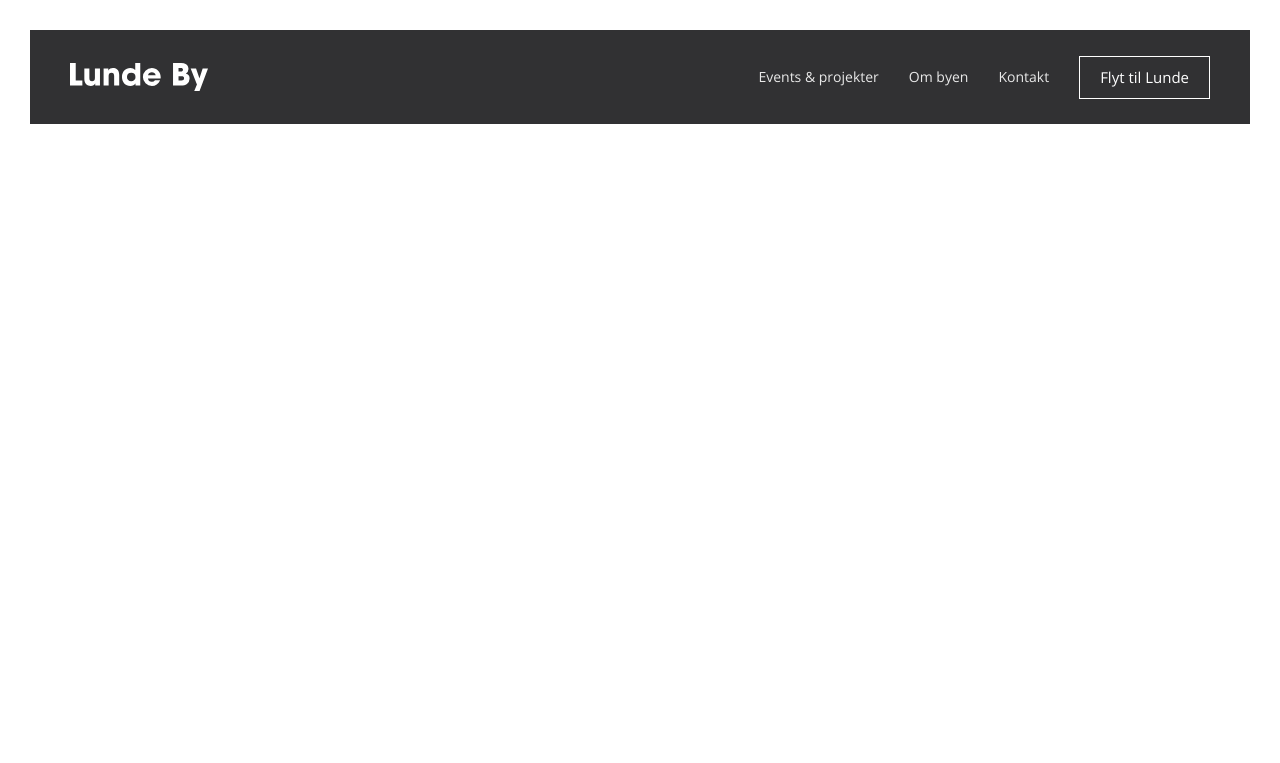
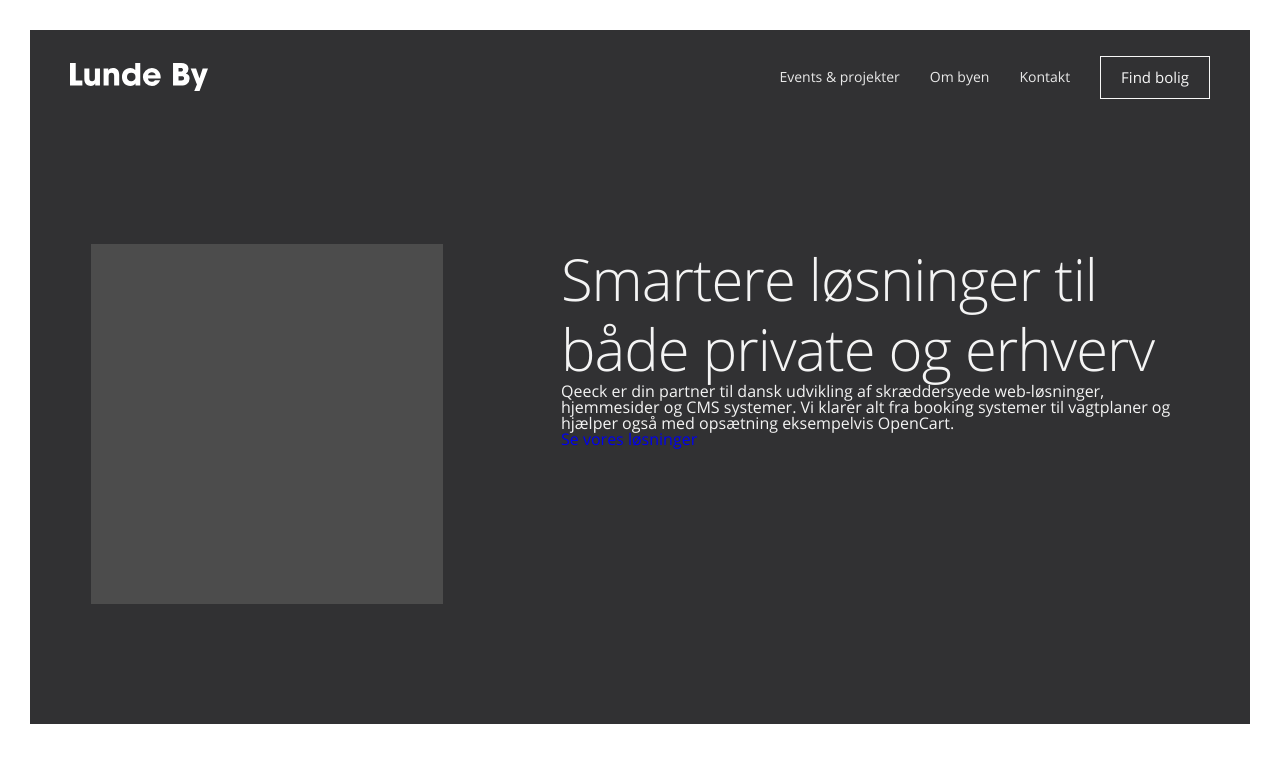
Before and after one commit to joachimhviid/P6-Lunde, a PHP site: page / in a window 1280 px wide. Shown: the top 763 px of the page. Run offline with PHP 8.4, Linux system fonts and the light colour scheme.

Commit message:
Started designing front page header

```diff
--- a/css/main.css
+++ b/css/main.css
@@ -74,13 +74,13 @@ nav li .btn {
 	display: block;
 	box-sizing: border-box;
 	text-decoration: none;
-	color: #FFFFFF;
+	color: #F7F7F7;
 	font-size: 15px;
-	border: 1px solid #FFFFFF;
+	border: 1px solid #F7F7F7;
 	padding: 13px 20px;
 	transition: color 0.3s, background 0.3s, border 0.3s;
 } nav li .btn:hover {
-	background: rgba(255, 255, 255, 0.2);
+	background: rgba(220, 220, 220, 0.2);
 	cursor: pointer;
 }
 
@@ -90,7 +90,7 @@ nav li .dropdown {
 	width: 30px;
 } nav li .dropdown div {
 	width: 30px;
-	background: #F4F4F4;
+	background: #F7F7F7;
 	height: 4px;
 	margin: 7px 0px 7px 0px;
 	transition: width 0.3s, background 0.3s;
@@ -129,6 +129,17 @@ nav li .dropdown:hover {
 	color: #000000;
 	cursor: pointer;
 	background: #E2E2E2;
+}
+
+
+header .header-content {
+	min-height: 10px;
+	min-width: 10px;
+	padding: 60px 0px;
+	color: #F4F4F4;
+}
+header#splash .header-content {
+	padding: 120px 0px;
 }
 
 
--- a/index.html
+++ b/index.html
@@ -23,7 +23,7 @@
 </head>
 <body>
 
-<header>
+<header id="splash">
 
   <nav>
 	<div class="container-full">
@@ -35,7 +35,7 @@
 		  <li><a class="tab" href="index">Events & projekter</a></li>
 		  <li><a class="tab" href="produkter">Om byen</a></li>
 		  <li><a class="tab" href="produkter">Kontakt</a></li>
-		  <li><a class="btn" href="kontakt">Flyt til Lunde</a></li>
+		  <li><a class="btn" href="kontakt">Find bolig</a></li>
 		  <li><a class="dropdown" onClick="toggleDrop();">
 		    <div class="line-1"></div> <div class="line-2"></div> <div class="line-3"></div>
 		  </a></li>
@@ -49,7 +49,7 @@
 	  <li><a class="tab" href="index">Events & projekter</a></li>
 	  <li><a class="tab" href="produkter">Om byen</a></li>
 	  <li><a class="tab" href="produkter">Kontakt</a></li>
-	  <li><a class="btn" href="kontakt">Flyt til Lunde</a></li>
+	  <li><a class="btn" href="kontakt">Find bolig</a></li>
 	</ul>
   </div>
 
@@ -60,6 +60,24 @@ function toggleDrop() {
 }
 </script>
 
+  <div class="container">
+    <div class="row">
+      <div class="grid-xs-12 header-content">
+
+		<div class="grid-xs-5">
+		  <div style="width:80%;height:360px;background:#4C4C4C;"></div>
+		</div>
+
+		<div class="grid-xs-7">
+		  <h1 class="title">Smartere løsninger til både private og erhverv</h1>
+		  <p class="desc">Qeeck er din partner til dansk udvikling af skræddersyede web-løsninger, hjemmesider og CMS systemer. Vi klarer alt fra booking systemer til vagtplaner og hjælper også med opsætning eksempelvis OpenCart.</p>
+		  <a class="button-primary" href="portfolio">Se vores løsninger</a>
+		</div>
+
+      </div>
+    </div>
+  </div>
+
 </header>
 
 </main>
```
